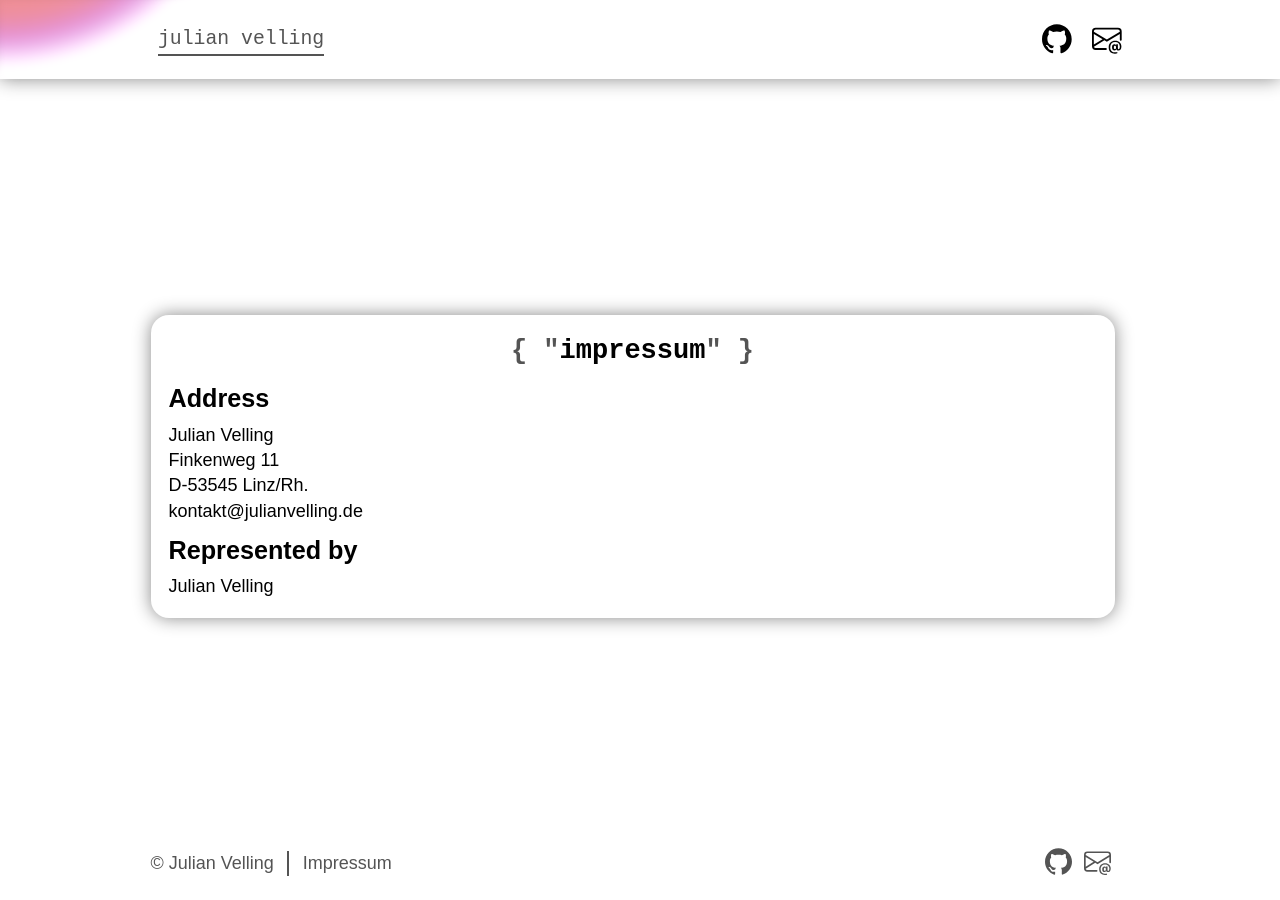
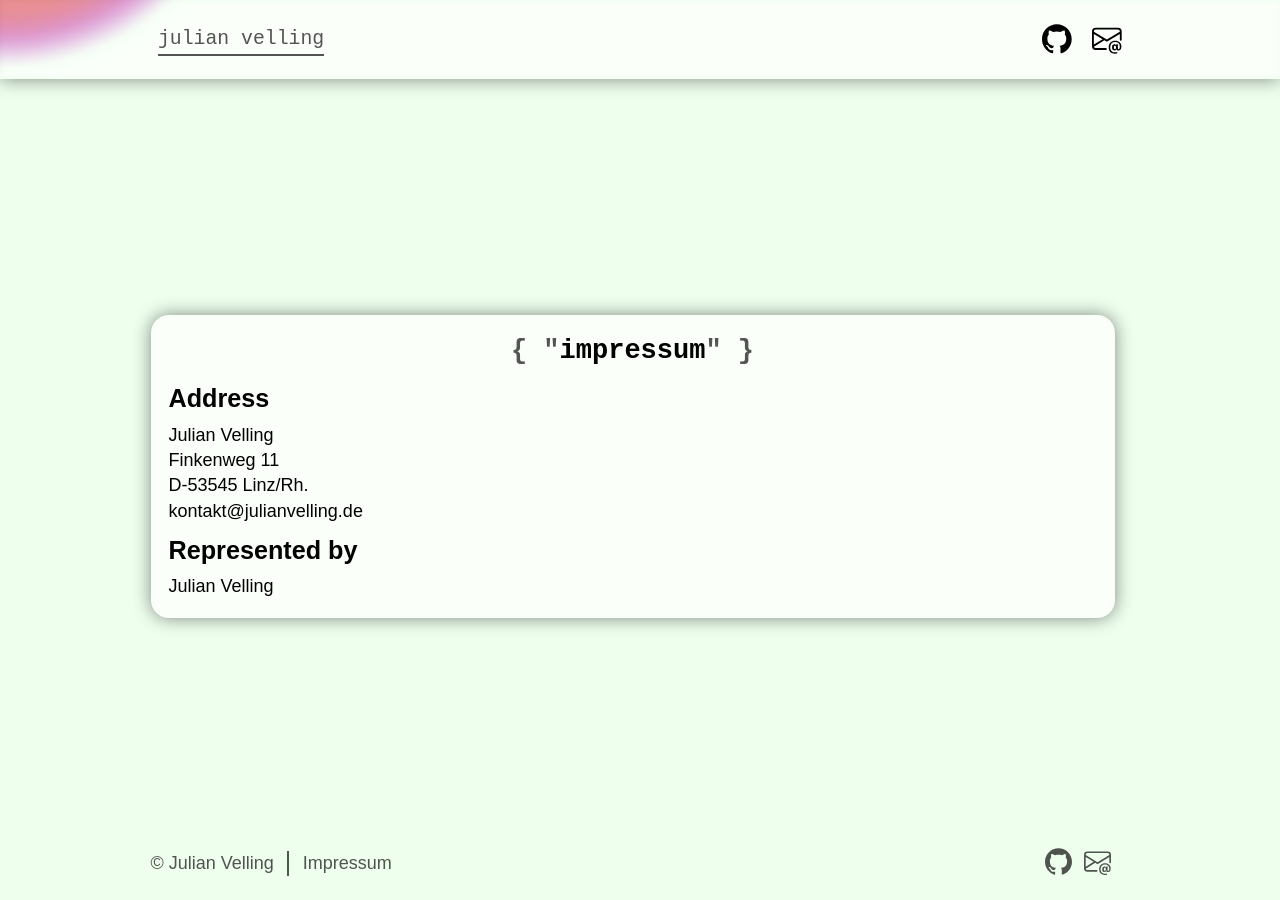
Before and after one commit to juve33/julianvelling.de, a Jekyll site: the page built from pages/impressum.md, in a window 1280 px wide. Built offline with Jekyll 4.4.1, drawn with Linux system fonts in a browser that asks for light colours; some web fonts are replaced; our own code applies the rules of GitHub Pages for plain Markdown files.

Commit message:
minor css changes

```diff
--- a/assets/css/header.css
+++ b/assets/css/header.css
@@ -28,6 +28,12 @@ header {
         width: 100%;
 
         font-size: 1.1rem;
+    }
+}
+
+@media print {
+    header {
+        position: absolute;
     }
 }
 
--- a/assets/css/main.css
+++ b/assets/css/main.css
@@ -53,14 +53,14 @@ body {
     min-height: 100svh;
 
     background-attachment: fixed;
-    background-color: #fff;
+    background-color: #efe;
     color: #000;
     font-family: var(--main-font);
 }
 
 @media (prefers-color-scheme: dark) {
 	body {
-		background-color: #222;
+		background-color: #020b00;
 		color: #fff;
 	}
 }
```
